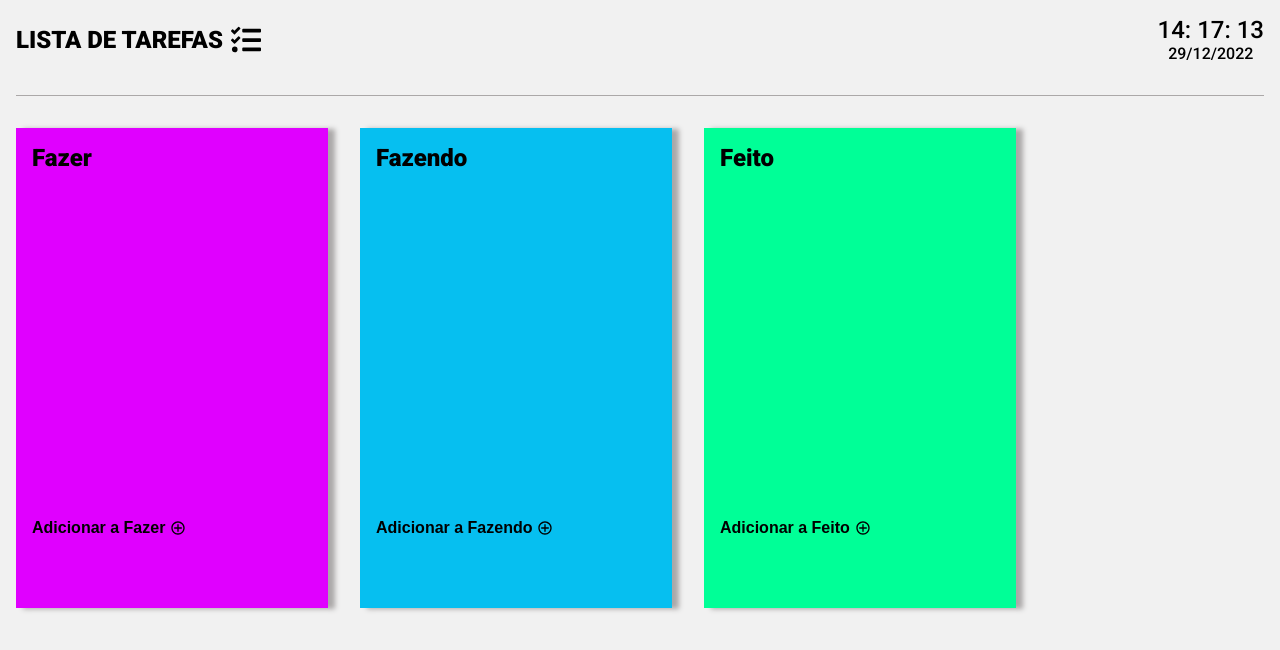
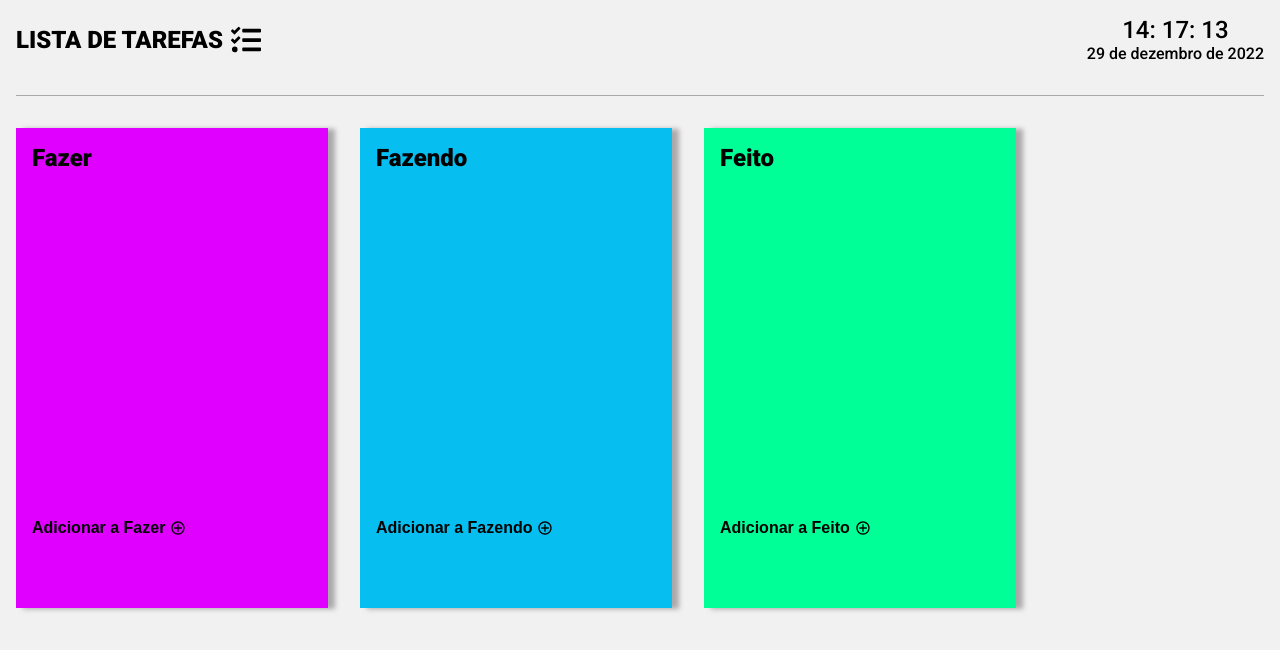
Before and after one commit to matheusvleite/kanban-react, a React (Vite) app: page / in a window 1280 px wide. Shown: the top 650 px of the page. Built offline with nearby package versions, Linux system fonts and the light colour scheme.

Commit message:
ajustando a data e hora do header

```diff
--- a/src/Components/DataAtual/index.tsx
+++ b/src/Components/DataAtual/index.tsx
@@ -9,8 +9,8 @@ export const DataAtual = () => {
 
     useEffect(() => {
         setTimeout(() => {
-            setHoraAtualizada(HoraAtual());
-            setDataAtualizada(Intl.DateTimeFormat('pt-br').format(dataAtual));
+            setHoraAtualizada(HoraAtual);
+            setDataAtualizada(Intl.DateTimeFormat('pt-br', { dateStyle: 'long'}).format(dataAtual));
         }, 1000)
     })
 
```
